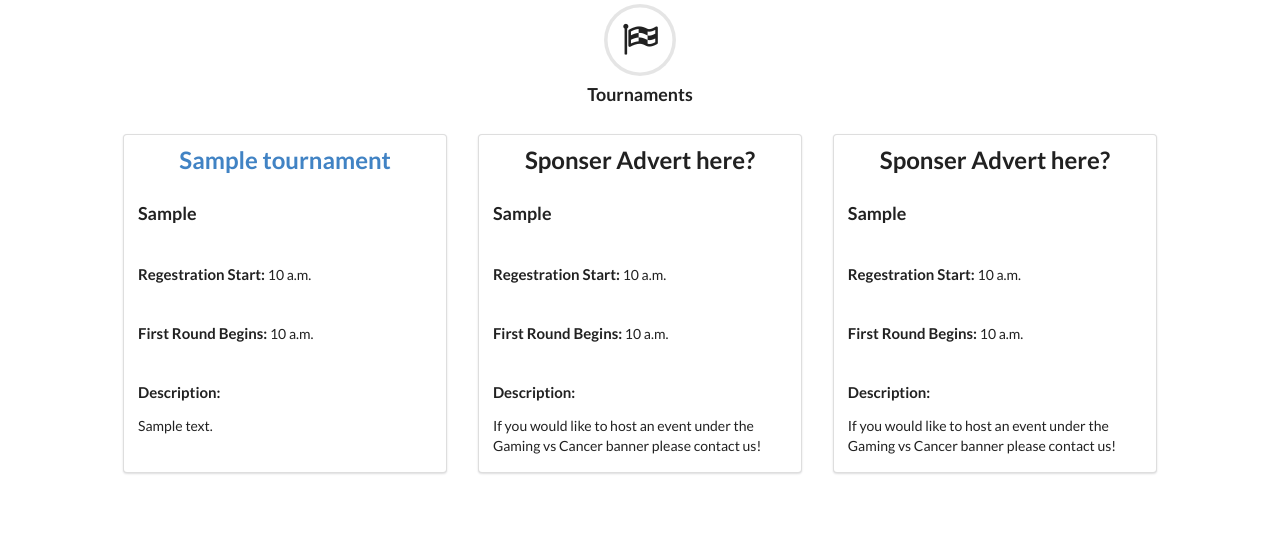
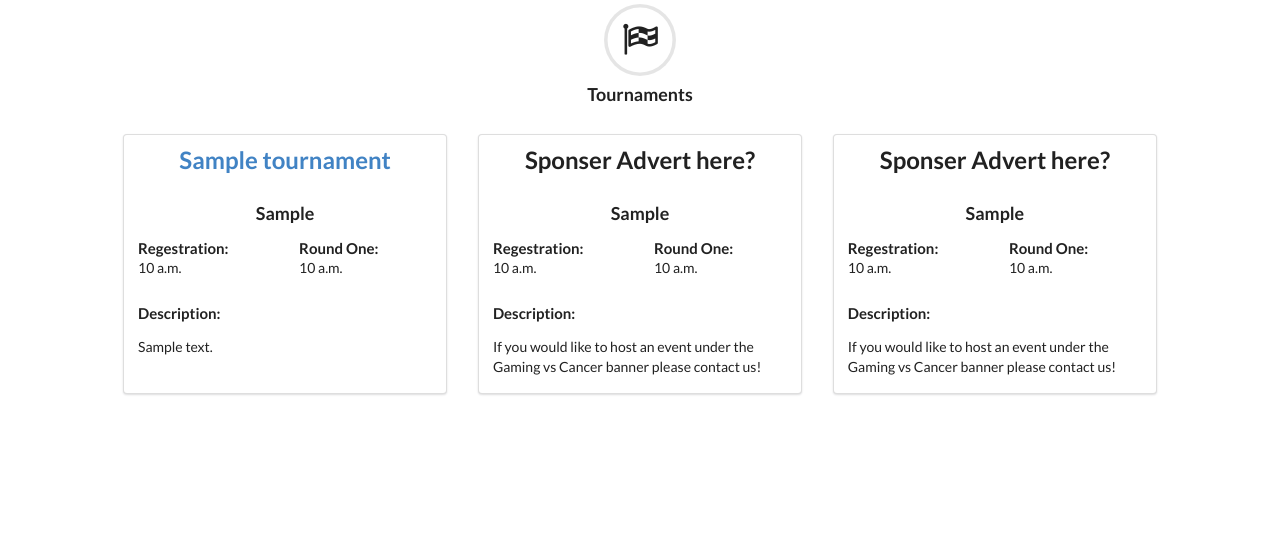
Before and after one commit to Quildra/GvsC_EP, a Django app: page /events/1/ in a window 1280 px wide. Shown: the part 310-849 px from the top of the page. Run offline with Django 3.2, Linux system fonts and the light colour scheme; tables that the repository leaves empty hold one stand-in row (values such as "Sample post").

Commit message:
I like this layout more.

```diff
--- a/GvsC_EP/GvsC_Main/templates/events/details.html
+++ b/GvsC_EP/GvsC_Main/templates/events/details.html
@@ -81,13 +81,21 @@
 								<a href="/tournaments/{{tournament.pk}}/">{{ tournament.title }}</a>
 							</div>
 						</h2>
-						<h3 class="ui header">
+						<h3 class="ui centered header">
 							<div class="content">
 								{{ tournament.game_plugin.title }}
 							</div>
 						</h3>
-						<h4 class="inline_header" >Regestration Start:</h4> <span>{{ tournament.registration_start }}</span>
-						<h4 class="inline_header" >First Round Begins:</h4> <span>{{ tournament.first_round_begins }}</span>
+						<div class="ui equal width grid">
+							<div class="equal width row">
+								<div class="column">
+									<h4>Regestration:</h4> {{ tournament.registration_start }}
+								</div>
+								<div class="column">
+									<h4>Round One:</h4> {{ tournament.registration_start }}
+								</div>
+							</div>
+						</div>
 						<h4 class="ui left aligned header">
 							<div class="content">
 								Description:
@@ -106,13 +114,21 @@
 									Sponser Advert here?
 								</div>
 							</h2>
-							<h3 class="ui header">
+							<h3 class="ui centered header">
 								<div class="content">
 									{{ tournament.game_plugin.title }}
 								</div>
 							</h3>
-							<h4 class="inline_header" >Regestration Start:</h4> {{ tournament.registration_start }}
-							<h4 class="inline_header" >First Round Begins:</h4> {{ tournament.first_round_begins }}
+							<div class="ui equal width grid">
+								<div class="equal width row">
+									<div class="column">
+										<h4>Regestration:</h4> {{ tournament.registration_start }}
+									</div>
+									<div class="column">
+										<h4>Round One:</h4> {{ tournament.registration_start }}
+									</div>
+								</div>
+							</div>
 							<h4 class="ui left aligned header">
 								<div class="content">
 									Description:
```
